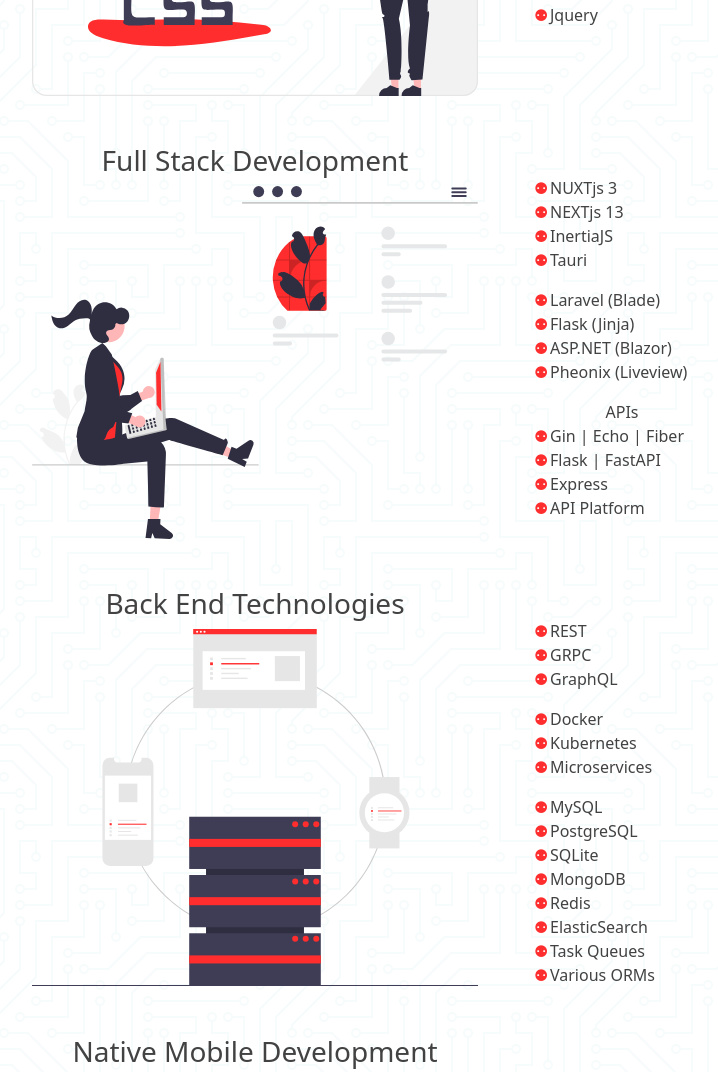
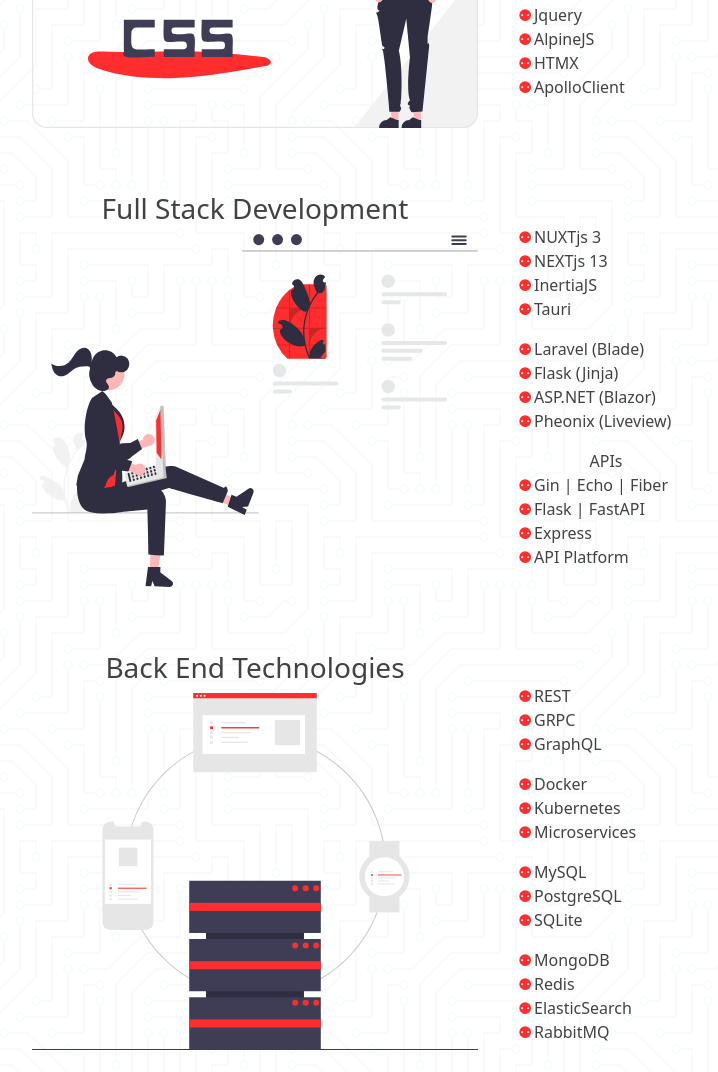
Before and after one commit to fronomenal/fronomenal.github.io, a website built with Vite: page src/index.html in a window 1280 px wide. Shown: the part 3688-4760 px from the top of the page, without its empty margins (333-1051 px from the left). Built offline with nearby package versions, Linux system fonts and the light colour scheme.

Commit message:
changes to skill sets section

```diff
--- a/src/index.html
+++ b/src/index.html
@@ -223,10 +223,10 @@
                 <h3>Front End Development</h3>
                 <img src="svgs/web_dark.svg" alt="Web Development SVG" id="web-image">
               </div>
-              <div class="col-12 col-md-auto pt-md-5 pt-1 bullets">
+              <div class="col-12 col-md-auto bullets">
                 <ul>
                   <li>HTML/CSS</li>
-                  <li>SCSS</li>
+                  <li>SASS</li>
                   <li>Bootstrap</li>
                   <li>TailwindCSS</li>
                 </ul>
@@ -235,9 +235,12 @@
                   <li>Vue</li>
                   <li>Angular</li>
                   <li>React</li>
+                </ul>
+                <ul>
+                  <li>Jquery</li>
                   <li>AlpineJS</li>
                   <li>HTMX</li>
-                  <li>Jquery</li>
+                  <li>ApolloClient</li>
                 </ul>
               </div>
             </div>
@@ -246,7 +249,7 @@
                 <h3>Full Stack Development</h3>
                 <img src="svgs/full_dark.svg" alt="Web Development SVG" id="web-image">
               </div>
-              <div class="col-12 col-md-auto pt-md-5 pt-1 bullets">
+              <div class="col-12 col-md-auto bullets">
                 <ul>
                   <li>NUXTjs 3</li>
                   <li>NEXTjs 13</li>
@@ -273,7 +276,7 @@
                 <h3>Back End Technologies</h3>
                 <img src="svgs/server_dark.svg" alt="Web Development SVG" id="web-image">
               </div>
-              <div class="col-12 col-md-auto pt-md-5 pt-1 bullets">
+              <div class="col-12 col-md-auto bullets">
                 <ul>
                   <li>REST</li>
                   <li>GRPC</li>
@@ -288,11 +291,12 @@
                   <li>MySQL</li>
                   <li>PostgreSQL</li>
                   <li>SQLite</li>
+                </ul>
+                <ul>
                   <li>MongoDB</li>
                   <li>Redis</li>
                   <li>ElasticSearch</li>
-                  <li>Task Queues</li>
-                  <li>Various ORMs</li>
+                  <li>RabbitMQ</li>
                 </ul>
               </div>
             </div>
@@ -301,7 +305,7 @@
                 <h3>Native Mobile Development</h3>
                 <img src="svgs/mobile_dev_dark.svg" alt="Web Development SVG" id="web-image">
               </div>
-              <div class="col-12 col-md-auto pt-md-5 pt-1 bullets">
+              <div class="col-12 col-md-auto bullets">
                 <ul>
                   <li>Flutter</li>
                   <li>Jetpack Compose</li>
@@ -314,7 +318,7 @@
                 <h3>Native Desktop Development</h3>
                 <img src="svgs/desktop_dev_dark.svg" alt="Web Development SVG" id="web-image">
               </div>
-              <div class="col-12 col-md-auto pt-md-5 pt-1 bullets">
+              <div class="col-12 col-md-auto bullets">
                 <ul>
                   <li>Qt</li>
                   <li>WxWidgets</li>
@@ -330,7 +334,7 @@
                 <h3>Systems Programming</h3>
                 <img src="svgs/systems_prog_dark.svg" alt="Web Development SVG" id="web-image">
               </div>
-              <div class="col-12 col-md-auto pt-md-5 pt-1 bullets">
+              <div class="col-12 col-md-auto bullets">
                 <ul>
                   <li>Rust</li>
                   <li>C/C++</li>
--- a/src/styles/_wrapper.scss
+++ b/src/styles/_wrapper.scss
@@ -84,7 +84,7 @@
 
                 .image-container {
                     width: 470px;
-                    margin: 1rem;
+                    margin-top: 3rem;
                     text-align: center;
 
                     img{
@@ -93,20 +93,29 @@
 
                     @include max(){
                         width: 500px;
-                        margin-inline: 10%;
+                        margin-inline: 18%;
                     }
                 }
 
                 .bullets{
                     width: 200px;
+                    margin-top: 12%;
 
                     ul{
                         list-style: none;
                     }
 
                     @include max(){
+                        color: var(--variant);
                         text-align: center;
                         width: 100%;
+                        margin-top: 0;
+
+                        ul {
+                            display: inline-block;
+                            margin-bottom: 3rem;
+                            margin-top: 1rem;
+                        }
                     }
 
                     @include min(){
```
